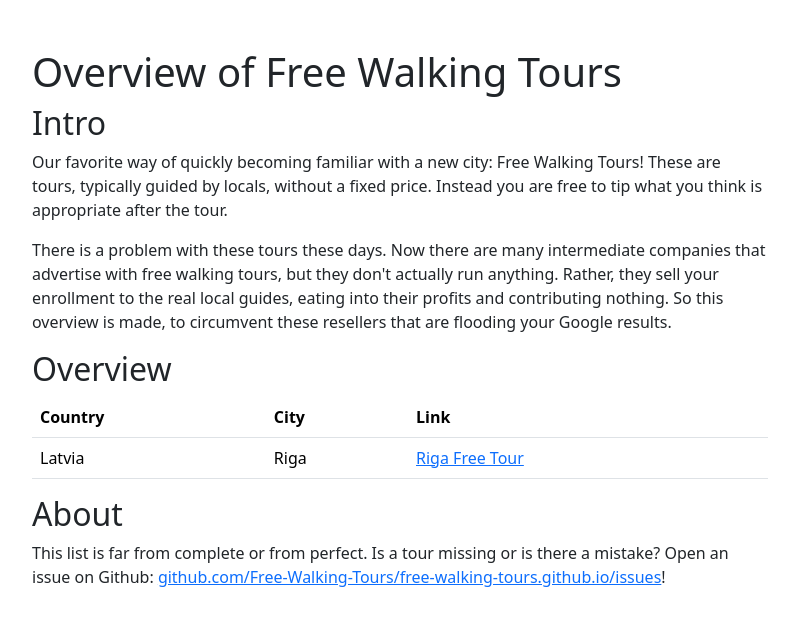
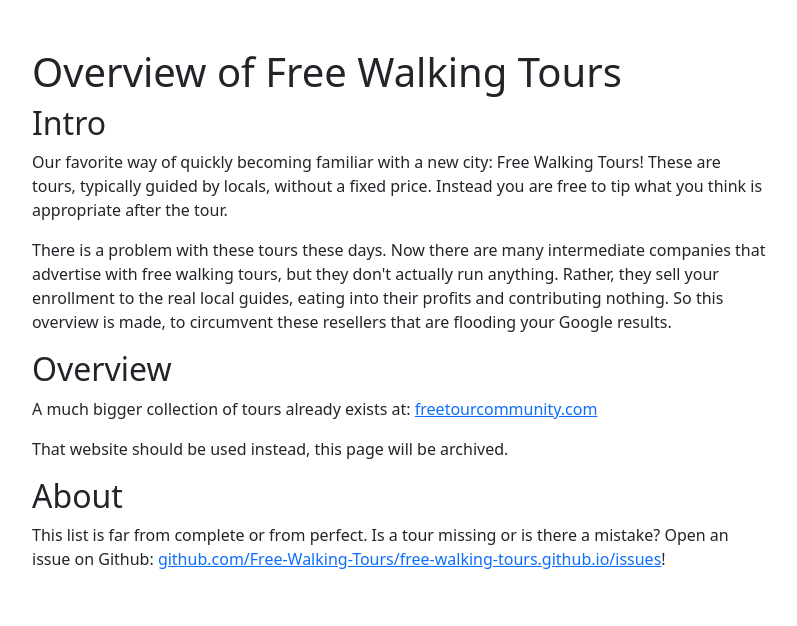
Before and after one commit to Free-Walking-Tours/free-walking-tours.github.io, a plain HTML site: page index.html in a window 1280 px wide. Shown: the whole page, without its empty margins (240-1037 px from the left). Drawn offline with nearby package versions, Linux system fonts and the light colour scheme.

Commit message:
Replaced table by link to the real overview

```diff
--- a/index.html
+++ b/index.html
@@ -30,24 +30,14 @@
                 </p>
 
                 <h2>Overview</h2>
-                <table class="table">
-                    <thead>
-                        <tr>
-                            <th scope="col">Country</th>
-                            <th scope="col">City</th>
-                            <th scope="col">Link</th>
-                        </tr>
-                    </thead>
-                    <tbody>
-                        <tr>
-                            <td scope="row">Latvia</td>
-                            <td>Riga</td>
-                            <td>
-                                <a href="https://www.rigafreetours.com/">Riga Free Tour</a>
-                            </td>
-                        </tr>
-                    </tbody>
-                </table>
+
+                <p>
+                    A much bigger collection of tours already exists at:
+                    <a href="https://freetourcommunity.com/">freetourcommunity.com</a>
+                </p>
+                <p>
+                    That website should be used instead, this page will be archived.
+                </p>
 
                 <h2>About</h2>
                 <p>
```
